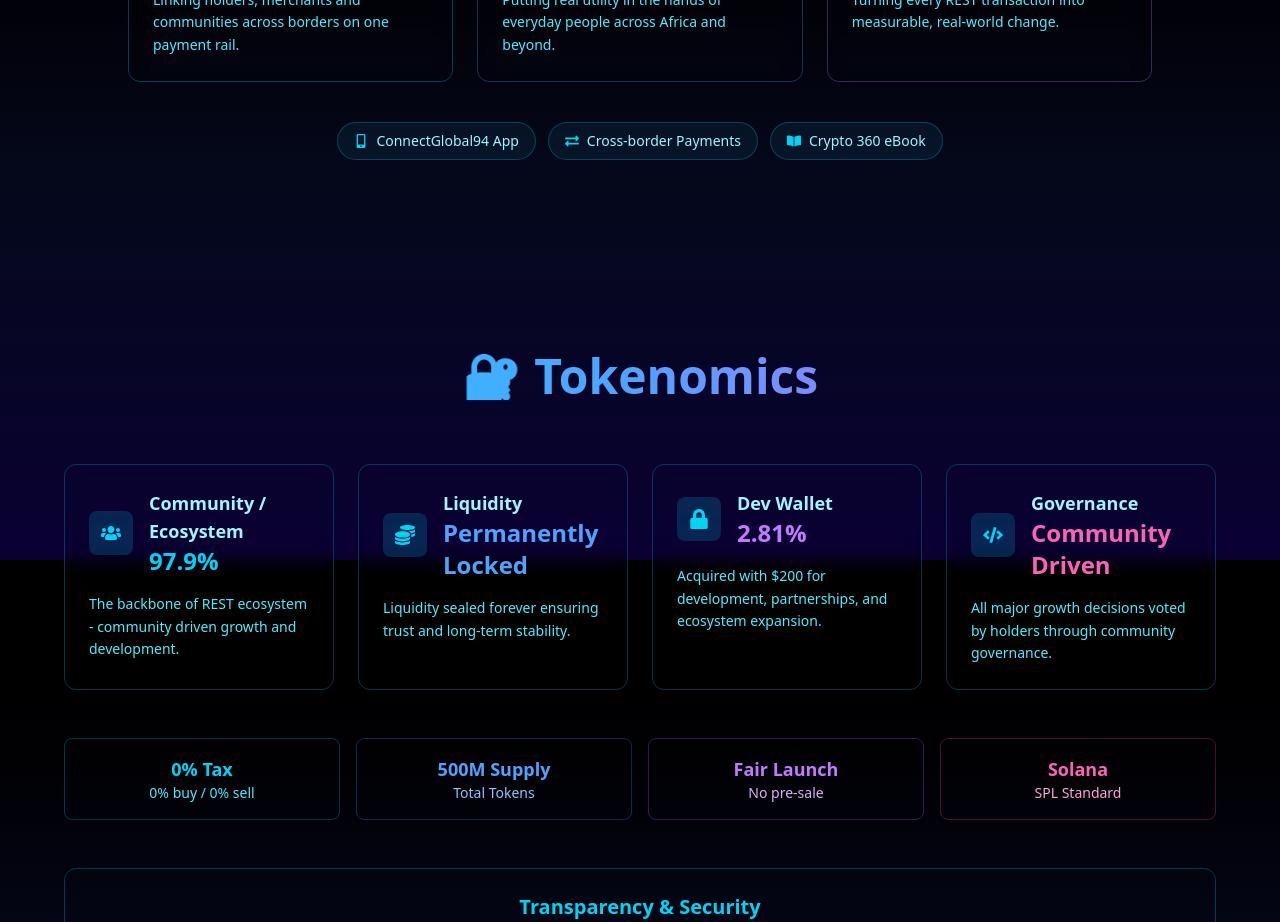
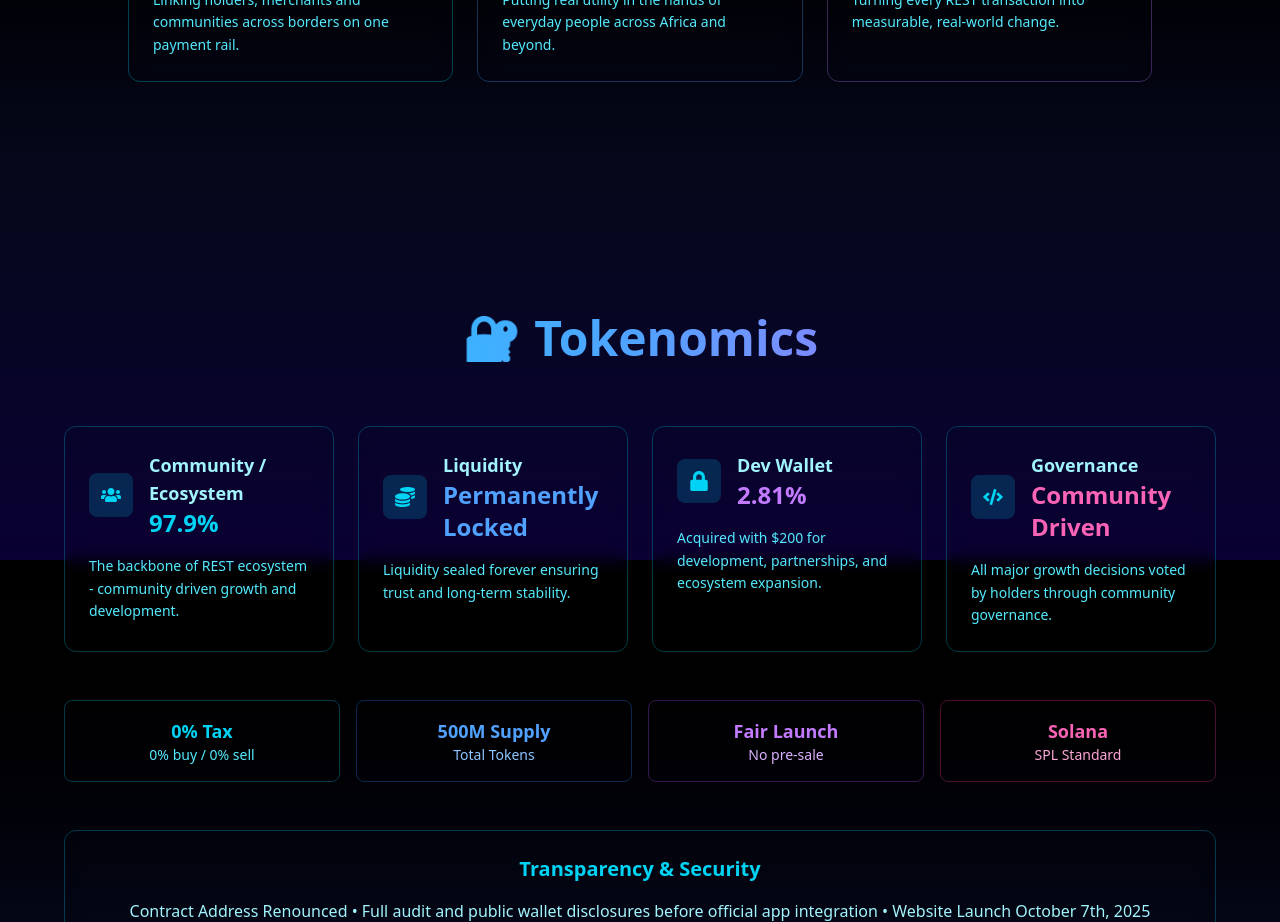
Before and after one commit to ReaperX771/Rest, a React (Vite) app: page / in a window 1280 px wide. Shown: the part 3440-4362 px from the top of the page. Built offline with nearby package versions, Linux system fonts and the light colour scheme.

Commit message:
food security

```diff
--- a/src/Components/Partners.jsx
+++ b/src/Components/Partners.jsx
@@ -42,9 +42,7 @@
   ];
 
   const unlocks = [
-    { icon: FaMobileAlt, label: "ConnectGlobal94 App" },
-    { icon: FaExchangeAlt, label: "Cross-border Payments" },
-    { icon: FaBookOpen, label: "Crypto 360 eBook" },
+
   ];
 
   const reveal = visible ? "opacity-100 translate-y-0" : "opacity-0 translate-y-8";
--- a/src/Components/Utility.jsx
+++ b/src/Components/Utility.jsx
@@ -166,13 +166,6 @@
             );
           })}
         </div>
-
-        {/* Mobile Instructions */}
-        <div className="block md:hidden text-center mt-8">
-          <p className="text-cyan-300 text-sm">
-            Tap on each sector to learn more
-          </p>
-        </div>
       </div>
     </section>
   );
```
